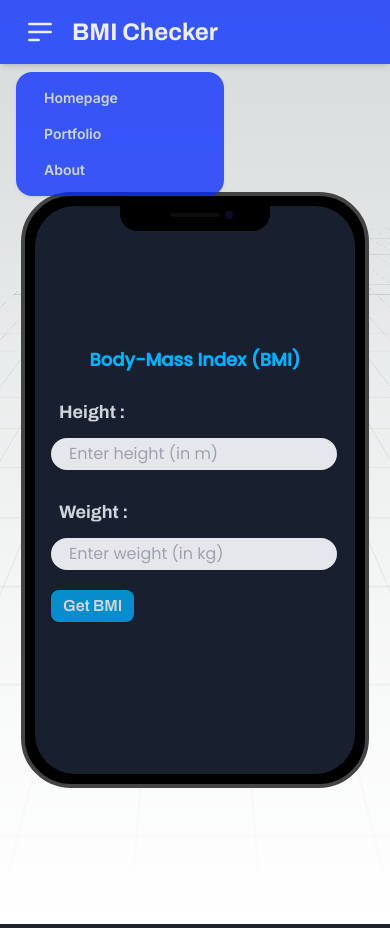
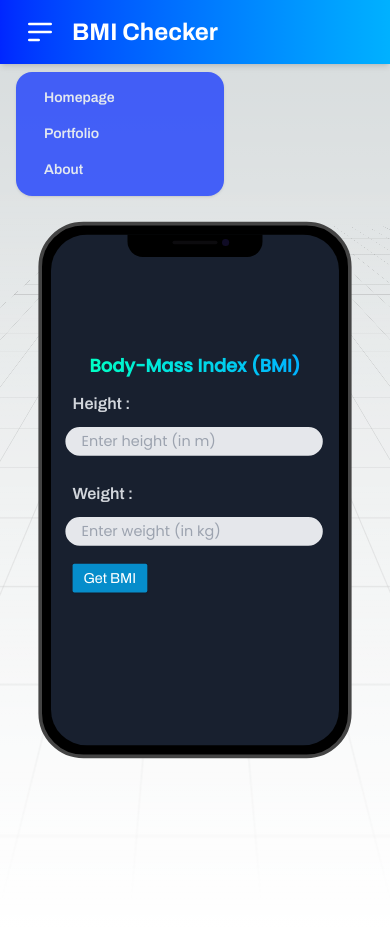
Before and after one commit to visrm/bmi-calculator, a Next.js app: page / in a window 390 px wide. Both pictures are taken after a click on the button 40 px from the left and 32 px from the top of the page. Built offline with nearby package versions, Linux system fonts and the light colour scheme.

Commit message:
:art: gradients and more responsive adjustments.

```diff
--- a/app/layout.jsx
+++ b/app/layout.jsx
@@ -15,7 +15,7 @@ export default function RootLayout({ children }) {
     <html lang="en">
       <head>
         <link rel="preconnect" href="https://fonts.googleapis.com" />
-        <link rel="preconnect" href="https://fonts.gstatic.com" crossorigin />
+        <link rel="preconnect" href="https://fonts.gstatic.com" crossOrigin ="true"/>
         <link
           href="https://fonts.googleapis.com/css2?family=Archivo:ital,wght@0,100..900;1,100..900&display=swap"
           rel="stylesheet"
--- a/app/page.jsx
+++ b/app/page.jsx
@@ -84,15 +84,15 @@ export default function Home() {
   return (
     <>
       <Nav />
-      <main className="flex justify-center flex-col flex-nowrap min-h-screen min-w-full pb-2 bg-offwhite">
+      <main className="flex justify-center flex-col flex-nowrap min-h-screen min-w-full pb-3 gap-0">
         <section className="min-h-full md:min-h-screen w-full overflow-hidden">
           <RetroGrid />
-          <div className="grid place-content-center mx-2 h-svh sm:h-screen my-1 p-1 shrink">
+          <div className="grid place-content-center mx-2 h-svh sm:h-screen my-1 p-1 scale-90">
             <div className="mockup-phone z-10">
               <div className="camera z-10"></div>
-              <div className="display mx-auto z-10">
+              <div className="display relative mx-auto z-10">
                 <div className="artboard artboard-demo phone-1 bg-slate-800 bg-opacity-80 z-10">
-                  <span className="block mx-auto my-1 font-poppins font-bold text-lg md:text-2xl text-accent">
+                  <span className="block absolute top-32 md:top-36 mx-auto my-1 font-poppins font-bold text-xl md:text-2xl bg-clip-text text-transparent bg-gradient-to-r from-0% from-secondary to-100% to-accent ">
                     Body-Mass Index (BMI)
                   </span>
                   <Form getData={onSub} />
@@ -102,10 +102,10 @@ export default function Home() {
           </div>
         </section>
         {bmiVisible && (
-          <section className="flex justify-center md:items-center flex-col md:flex-row flex-nowrap p-4 my-1 md:my-4 h-svh md:min-h-screen w-full">
+          <article className="flex justify-center md:items-center flex-col md:flex-row flex-nowrap p-4 mb-2 md:my-4 min-h-svh md:min-h-screen min-w-full bg-white/75">
             <GetBmi bmi={bmi} bmiType={bmiType} weighChange={weightChange} />
             <BmiTable range={bmiRange} bmi={bmi} />
-          </section>
+          </article>
         )}
       </main>
     </>
--- a/components/BmiForm.js
+++ b/components/BmiForm.js
@@ -26,7 +26,7 @@ export default function BmiForm({ getData }) {
           <div className="md:w-1/3">
             <label
               htmlFor="inline-height"
-              className="block text-gray-300 font-archivo font-bold md:text-right mb-1 md:mb-0 p-2 text-lg"
+              className="block text-gray-300 font-archivo font-semibold md:text-right mb-1 md:mb-0 p-2 text-lg"
             >
               Height :
             </label>
@@ -47,7 +47,7 @@ export default function BmiForm({ getData }) {
           <div className="md:w-1/3">
             <label
               htmlFor="inline-weight"
-              className="block text-gray-300 font-archivo font-bold md:text-right mb-1 md:mb-0 p-2 text-lg"
+              className="block text-gray-300 font-archivo font-semibold md:text-right mb-1 md:mb-0 p-2 text-lg"
             >
               Weight :
             </label>
@@ -65,10 +65,10 @@ export default function BmiForm({ getData }) {
           </div>
         </div>
         <div className="md:grid md:items-center mb-3">
-          <div className="md:grid md:place-content-center">
+          <div className="md:grid md:place-content-center m-2">
             <div className="w-1/3">
               <input
-                className="shadow bg-accent/75 hover:bg-accent focus:shadow-outline focus:outline-none text-gray-300 font-archivo font-semibold py-1 px-3 rounded-lg"
+                className="shadow bg-accent/75 hover:text-primary/70 hover:scale-105 hover:bg-gradient-to-r hover:from-0% hover:from-secondary hover:to-100% hover:to-accent hover:focus:shadow-outline focus:outline-none text-white font-archivo font-normal hover:font-semibold py-1 px-3 rounded-sm md:rounded-2xl"
                 type="submit"
                 value="Get BMI"
               />
--- a/components/BmiTable.js
+++ b/components/BmiTable.js
@@ -22,7 +22,7 @@ export default function BmiTable({ range, bmi }) {
           </div>
           <div
             className={
-              bmi < 16.0 ? "border-4 scale-105 border-secondary" : "border-0"
+              bmi < 16.0 ? "border-4 scale-105 bg-white border-secondary" : "border-0"
             }
           >
             <div className="rows grid grid-cols-3 place-items-center p-2 md:p-4 border-2">
@@ -34,7 +34,7 @@ export default function BmiTable({ range, bmi }) {
           <div
             className={
               bmi > 16.0 && bmi < 16.9
-                ? "border-4 scale-105 border-secondary"
+                ? "border-4 scale-105 bg-white border-secondary"
                 : "border-0"
             }
           >
@@ -49,7 +49,7 @@ export default function BmiTable({ range, bmi }) {
           <div
             className={
               bmi > 17.0 && bmi < 18.4
-                ? "border-4 scale-105 border-secondary"
+                ? "border-4 scale-105 bg-white border-secondary"
                 : "border-0"
             }
           >
@@ -64,7 +64,7 @@ export default function BmiTable({ range, bmi }) {
           <div
             className={
               bmi > 18.5 && bmi < 24.9
-                ? "border-4 scale-105 border-secondary"
+                ? "border-4 scale-105 bg-white border-secondary"
                 : "border-0"
             }
           >
@@ -79,7 +79,7 @@ export default function BmiTable({ range, bmi }) {
           <div
             className={
               bmi > 25.0 && bmi < 29.9
-                ? "border-4 scale-105 border-secondary"
+                ? "border-4 scale-105 bg-white border-secondary"
                 : "border-0"
             }
           >
@@ -94,7 +94,7 @@ export default function BmiTable({ range, bmi }) {
           <div
             className={
               bmi > 30.0 && bmi < 34.9
-                ? "border-4 scale-105 border-secondary"
+                ? "border-4 scale-105 bg-white border-secondary"
                 : "border-0"
             }
           >
@@ -109,7 +109,7 @@ export default function BmiTable({ range, bmi }) {
           <div
             className={
               bmi > 35.0 && bmi < 40.0
-                ? "border-4 scale-105 border-secondary"
+                ? "border-4 scale-105 bg-white border-secondary"
                 : "border-0"
             }
           >
@@ -123,7 +123,7 @@ export default function BmiTable({ range, bmi }) {
           </div>
           <div
             className={
-              bmi > 40.0 ? "border-4 scale-105 border-secondary" : "border-0"
+              bmi > 40.0 ? "border-4 scale-105 bg-white border-secondary" : "border-0"
             }
           >
             <div className="rows grid grid-cols-3 place-items-center p-2 md:p-4 border-2">
--- a/components/GetBMI.js
+++ b/components/GetBMI.js
@@ -5,7 +5,7 @@ export default function GetBMI({ bmi, bmiType, weighChange }) {
         <h2 className="flex justify-center items-center font-archivo font-semibold text-lg p-1 md:p-3">
           BMI Score
         </h2>
-        <div className="grid place-content-center border border-accent rounded-sm bg-secondary text-white text-4xl font-archivo font-semibold p-4 w-4/5 sm:w-3/5">
+        <div className="grid place-content-center rounded-sm bg-secondary/75 backdrop-blur sm:backdrop-blur-md text-white text-3xl sm:text-4xl font-archivo font-semibold p-4 w-4/5 sm:w-3/5">
           {bmi}
         </div>
         <div className="grid place-content-center text-lg sm:text-xl pt-2 pb-1">
--- a/components/Navbar.js
+++ b/components/Navbar.js
@@ -2,8 +2,8 @@
 
 export default function Navbar() {
   return (
-    <header className="navbar flex flex-row flex-nowrap p-2 w-full sticky top-0 left-0 items-center bg-primary/75 backdrop-blur-md text-white/90 shadow-md z-50">
-      <div className="navbar-start flex px-2">
+    <header className="navbar flex flex-row flex-nowrap p-2 w-full sticky top-0 left-0 items-center bg-primary bg-gradient-to-r from-0% from-primary/75 sm:via-35% sm:via-secondary to-100% to-accent text-white shadow-md z-50">
+      <div className="navbar-start flex px-2 font-bold">
         <div className="dropdown">
           <div
             tabIndex={0}
@@ -27,15 +27,15 @@ export default function Navbar() {
           </div>
           <ul
             tabIndex={0}
-            className="menu menu-sm dropdown-content mt-4 z-[1] p-2 shadow bg-primary/75 rounded-box w-52"
+            className="menu menu-sm dropdown-content mt-4 z-[1] p-2 shadow bg-primary/70 rounded-box w-52"
           >
-            <li className="px-2 py-1 font-semibold md:text-2xl text-slate-300">
+            <li className="px-2 py-1 font-archivo font-semibold md:text-2xl text-slate-200">
               <a>Homepage</a>
             </li>
-            <li className="px-2 py-1 font-semibold md:text-2xl text-slate-300">
+            <li className="px-2 py-1 font-archivo font-semibold md:text-2xl text-slate-200">
               <a>Portfolio</a>
             </li>
-            <li className="px-2 py-1 font-semibold md:text-2xl text-slate-300">
+            <li className="px-2 py-1 font-archivo font-semibold md:text-2xl text-slate-200">
               <a>About</a>
             </li>
           </ul>
```
